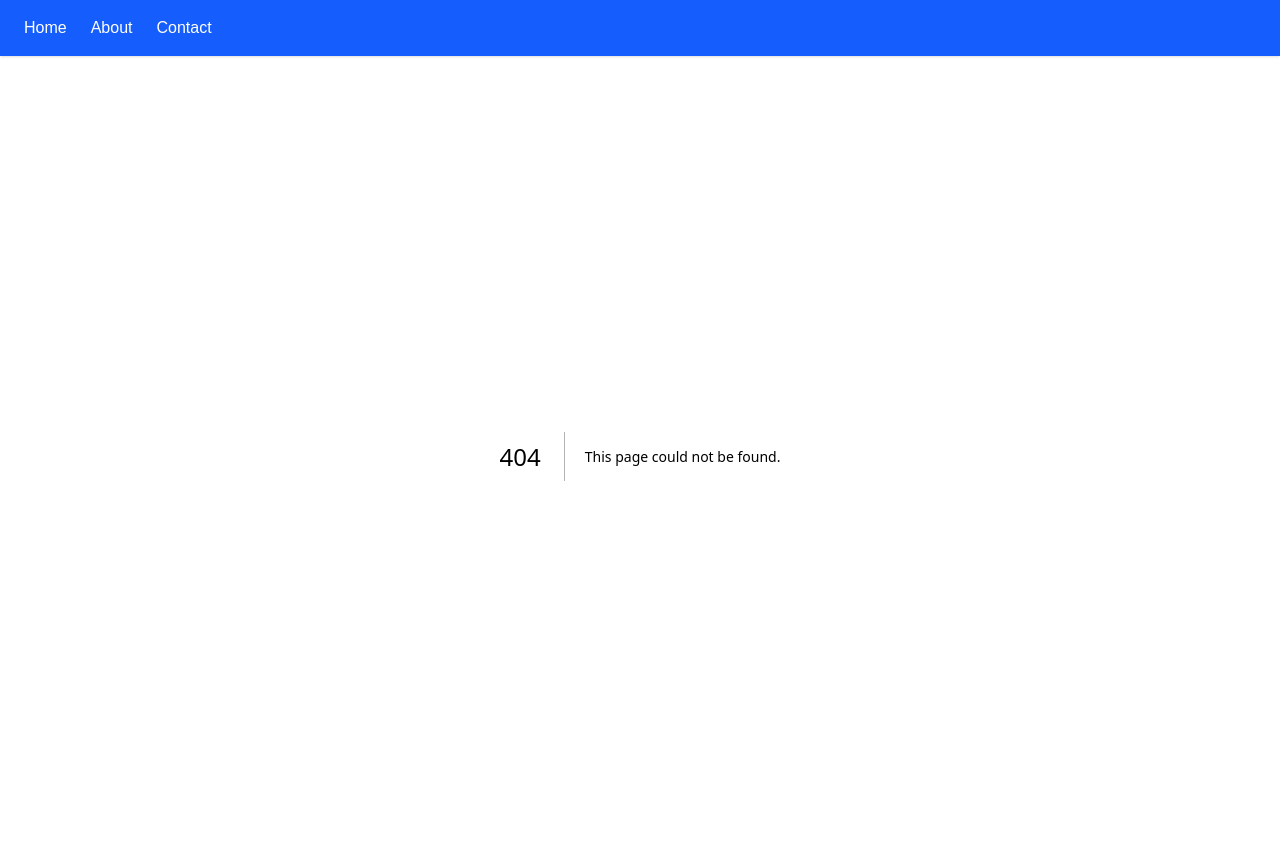
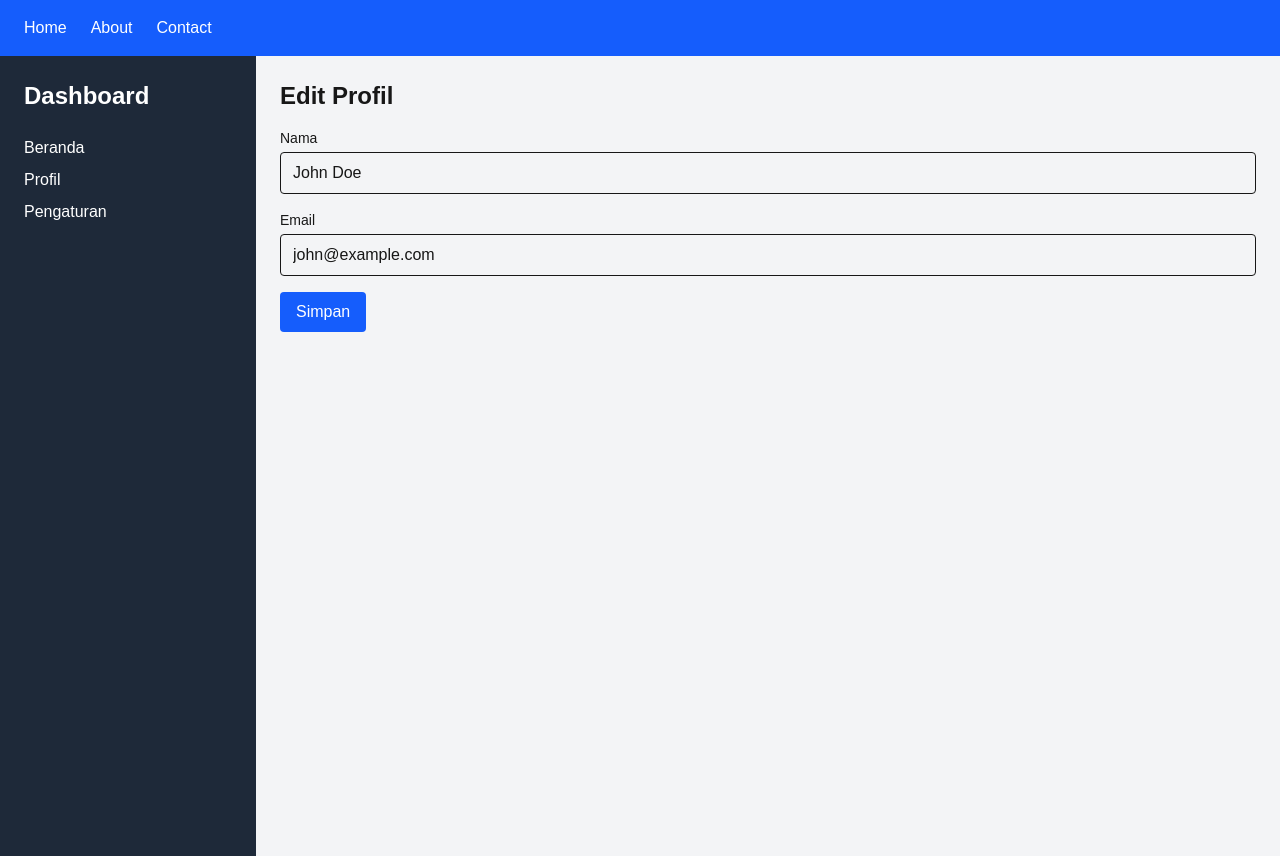
Before and after one commit to adekmo/30-days, a Next.js app: page /dashboard/profile in a window 1280 px wide. Before the commit this address had no page. Built offline with nearby package versions, Linux system fonts and the light colour scheme.

Commit message:
profile & settings

```diff
--- /dev/null
+++ b/app/dashboard/layout.tsx
@@ -0,0 +1,17 @@
+// app/dashboard/layout.tsx
+import React from 'react';
+import { ReactNode } from 'react';
+import DashboardSidebar from '@/components/DashboardSidebar'; // contoh komponen sidebar
+
+const DashboardLayout = ({ children }: { children: ReactNode }) => {
+  return (
+    <div className="flex min-h-screen">
+      <DashboardSidebar />
+      <main className="flex-1 bg-gray-100 p-6">
+        {children}
+      </main>
+    </div>
+  );
+};
+
+export default DashboardLayout;
--- a/app/dashboard/page.tsx
+++ b/app/dashboard/page.tsx
@@ -1,11 +1,14 @@
+'use client'
+
 import Button from '@/components/Button'
 import Cards from '@/components/Cards'
-import Dashboard from '@/layouts/Dashboard'
+// import Dashboard from '@/layouts/Dashboard'
 import React from 'react'
+// import DashboardLayout from './layout'
 
 const DashboardPage = () => {
   return (
-    <Dashboard>
+    <div>
         <h1 className="text-3xl font-bold mb-6">Halaman Dashboard</h1>
         <div className="grid grid-cols-1 md:grid-cols-2 gap-4">
             <Cards title="Statistik" content="Total pengguna: 1200" />
@@ -14,7 +17,7 @@ const DashboardPage = () => {
         <div className="mt-6">
             <Button label="Lihat Detail" />
         </div>
-    </Dashboard>
+    </div>
   )
 }
 
--- /dev/null
+++ b/app/dashboard/profile/page.tsx
@@ -0,0 +1,49 @@
+'use client'
+
+import React, { useState } from 'react'
+
+const Profile = () => {
+
+    const [name, setName] = useState('John Doe')
+    const [email, setEmail] = useState('john@example.com')
+
+    const handleSubmit = (e: React.FormEvent) => {
+        e.preventDefault()
+        alert(`Data disimpan:\nNama: ${name}\nEmail: ${email}`)
+      }
+  return (
+    <div>
+      <div>
+      <h1 className="text-2xl font-bold mb-4">Edit Profil</h1>
+      <form onSubmit={handleSubmit} className="space-y-4">
+        <div>
+          <label className="block text-sm font-medium mb-1">Nama</label>
+          <input
+            type="text"
+            className="w-full border rounded px-3 py-2"
+            value={name}
+            onChange={(e) => setName(e.target.value)}
+          />
+        </div>
+        <div>
+          <label className="block text-sm font-medium mb-1">Email</label>
+          <input
+            type="email"
+            className="w-full border rounded px-3 py-2"
+            value={email}
+            onChange={(e) => setEmail(e.target.value)}
+          />
+        </div>
+        <button
+          type="submit"
+          className="bg-blue-600 text-white px-4 py-2 rounded hover:bg-blue-700"
+        >
+          Simpan
+        </button>
+      </form>
+    </div>
+    </div>
+  )
+}
+
+export default Profile
--- /dev/null
+++ b/app/dashboard/setting/page.tsx
@@ -0,0 +1,23 @@
+'use client'
+
+import React, { useState } from 'react'
+
+const Setting = () => {
+    const [darkMode, setDarkMode] = useState(false)
+  return (
+    <div>
+      <h1 className="text-2xl font-bold mb-4">Pengaturan</h1>
+      <div className="flex items-center space-x-2">
+        <label className="text-gray-700">Mode Gelap</label>
+        <input
+          type="checkbox"
+          checked={darkMode}
+          onChange={() => setDarkMode(!darkMode)}
+          className="w-5 h-5"
+        />
+      </div>
+    </div>
+  )
+}
+
+export default Setting
--- a/components/Cards.tsx
+++ b/components/Cards.tsx
@@ -0,0 +1,12 @@
+import React from 'react'
+
+const Cards = ({ title, content }: { title: string; content: string }) => {
+  return (
+    <div className="bg-white rounded-xl shadow p-4">
+      <h2 className="text-xl font-semibold mb-2">{title}</h2>
+      <p className="text-gray-600">{content}</p>
+    </div>
+  )
+}
+
+export default Cards
--- /dev/null
+++ b/components/DashboardSidebar.tsx
@@ -0,0 +1,18 @@
+// components/DashboardSidebar.tsx
+import Link from 'next/link';
+import React from 'react';
+
+const DashboardSidebar = () => {
+  return (
+    <aside className="w-64 bg-gray-800 text-white p-6">
+      <h2 className="text-2xl font-bold mb-6">Dashboard</h2>
+      <ul className="space-y-2">
+          <li><Link href="/dashboard" className="hover:underline">Beranda</Link></li>
+          <li><Link href="/dashboard/profile" className="hover:underline">Profil</Link></li>
+          <li><Link href="/dashboard/setting" className="hover:underline">Pengaturan</Link></li>
+        </ul>
+    </aside>
+  );
+};
+
+export default DashboardSidebar;
--- a/layouts/Dashboard.tsx
+++ /dev/null
@@ -1,20 +0,0 @@
-import React from 'react'
-
-const Dashboard = ({ children }: { children: React.ReactNode }) => {
-  return (
-    <div className="flex min-h-screen">
-      <aside className="w-64 bg-gray-800 text-white p-6">
-        <h2 className="text-2xl font-bold mb-6">Dashboard</h2>
-        <ul className="space-y-2">
-          <li><a href="#" className="hover:underline">Menu 1</a></li>
-          <li><a href="#" className="hover:underline">Menu 2</a></li>
-        </ul>
-      </aside>
-      <main className="flex-1 bg-gray-100 p-6">
-        {children}
-      </main>
-    </div>
-  )
-}
-
-export default Dashboard
--- /dev/null
+++ b/tailwind.config.js
@@ -0,0 +1,13 @@
+/** @type {import('tailwindcss').Config} */
+module.exports = {
+    content: [
+      './app/**/*.{js,ts,jsx,tsx}',
+      './pages/**/*.{js,ts,jsx,tsx}',
+      './components/**/*.{js,ts,jsx,tsx}',
+    ],
+    theme: {
+      extend: {},
+    },
+    darkMode: 'class',
+    plugins: [],
+  }
```
Also changed, not shown: package.json (+8 -6 lines), postcss.config.mjs (+10 -0 lines), 1 other file (tests, documents, lock files or other folders).
